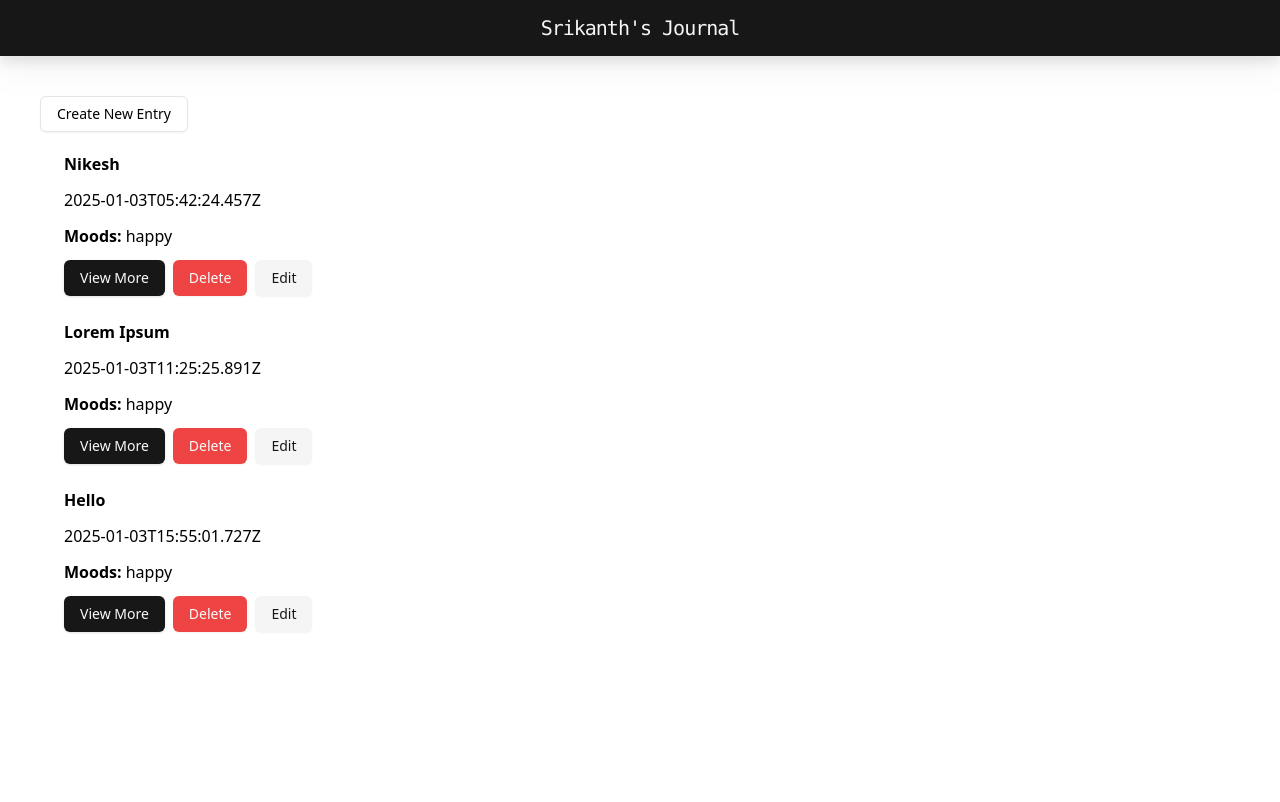
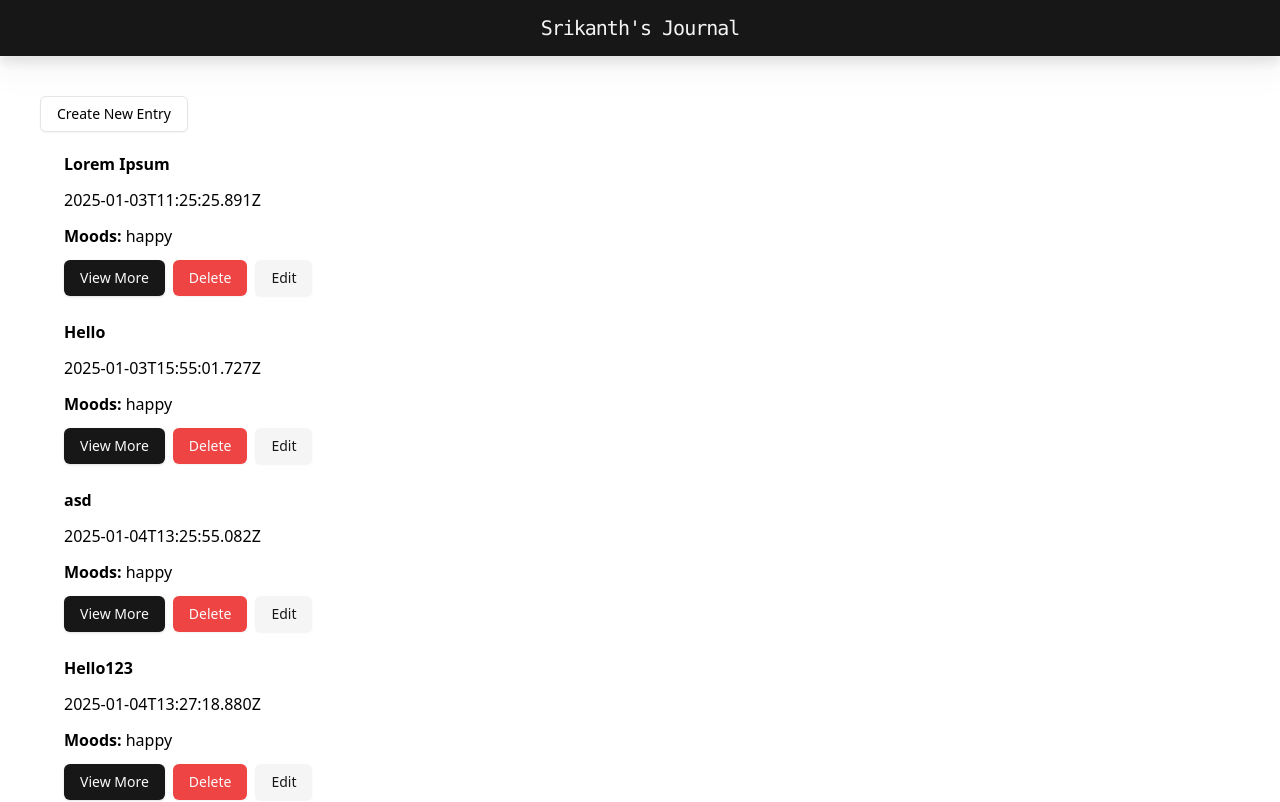
Before and after one commit to srikanthraop/Journal-App, a React (Vite) app: page /dashboard in a window 1280 px wide. Shown: the top 802 px of the page. Built offline with nearby package versions, Linux system fonts and the light colour scheme; data requests are answered from the project's data file.

Commit message:
Changed R-R-D loaders and updated state handling and fetching; also added loadoing screen

```diff
--- a/db.json
+++ b/db.json
@@ -1,37 +1,5 @@
 {
   "entries": [
-    {
-      "id": "333ece60-bda7-479d-a495-c0e696e56228",
-      "date": "2025-01-03T05:42:24.457Z",
-      "createdAt": "2025-01-03T05:42:24.457Z",
-      "updatedAt": "2025-01-03T05:42:24.457Z",
-      "tags": [],
-      "attachments": [],
-      "title": "Nikesh",
-      "tipTapBody": {
-        "type": "doc",
-        "content": [
-          {
-            "type": "paragraph",
-            "content": [
-              {
-                "type": "text",
-                "text": "Nikesh"
-              }
-            ]
-          }
-        ]
-      },
-      "mood": [
-        "happy"
-      ],
-      "favorite": false,
-      "submoodSliders": {
-        "positive1": 1,
-        "positive4": 4,
-        "negative1": 4
-      }
-    },
     {
       "id": "f5816c18-3cb9-4506-9a3f-abe7224d6307",
       "date": "2025-01-03T11:25:25.891Z",
@@ -101,6 +69,139 @@
         "Astonished": 0,
         "Frustrated": 0
       }
+    },
+    {
+      "id": "dedaf8f1-5a55-4637-9194-e9f31ee2d93d",
+      "date": "2025-01-04T13:25:55.082Z",
+      "createdAt": "2025-01-04T13:25:55.082Z",
+      "updatedAt": "2025-01-04T13:25:55.082Z",
+      "tags": [],
+      "attachments": [],
+      "title": "asd",
+      "tipTapBody": {
+        "type": "doc",
+        "content": [
+          {
+            "type": "paragraph",
+            "content": [
+              {
+                "type": "text",
+                "text": "ukbjzdv"
+              }
+            ]
+          }
+        ]
+      },
+      "mood": [
+        "happy"
+      ],
+      "favorite": false,
+      "submoodSliders": {
+        "Anxious": 3
+      }
+    },
+    {
+      "id": "a18ada3f-9383-4d2f-9003-743e5b1974af",
+      "date": "2025-01-04T13:27:18.880Z",
+      "createdAt": "2025-01-04T13:27:18.880Z",
+      "updatedAt": "2025-01-04T13:27:18.880Z",
+      "tags": [],
+      "attachments": [],
+      "title": "Hello123",
+      "tipTapBody": {
+        "type": "doc",
+        "content": [
+          {
+            "type": "paragraph",
+            "content": [
+              {
+                "type": "text",
+                "text": "Hello123"
+              }
+            ]
+          }
+        ]
+      },
+      "mood": [
+        "happy"
+      ],
+      "favorite": false,
+      "submoodSliders": {
+        "Lonely": 4
+      },
+      "attachedMedia": {
+        "game": null,
+        "movie": "no country for old men",
+        "song": null
+      }
+    },
+    {
+      "id": "2e5a4a7f-60a3-4e8b-b574-6aef0b0d2206",
+      "date": "2025-01-04T13:29:35.077Z",
+      "createdAt": "2025-01-04T13:29:35.077Z",
+      "updatedAt": "2025-01-04T13:29:35.077Z",
+      "tags": [],
+      "attachments": [],
+      "title": "ekbf",
+      "tipTapBody": {
+        "type": "doc",
+        "content": [
+          {
+            "type": "paragraph",
+            "content": [
+              {
+                "type": "text",
+                "text": "dvsz"
+              }
+            ]
+          }
+        ]
+      },
+      "mood": [
+        "happy"
+      ],
+      "favorite": false,
+      "submoodSliders": {},
+      "attachedMedia": {
+        "game": null,
+        "movie": "sdv",
+        "song": "ukbkjlb"
+      }
+    },
+    {
+      "id": "6e711a29-88bb-4e57-9a8d-c30f43445c55",
+      "date": "2025-01-04T15:59:05.567Z",
+      "createdAt": "2025-01-04T15:59:05.567Z",
+      "updatedAt": "2025-01-04T15:59:05.567Z",
+      "tags": [],
+      "attachments": [],
+      "title": "Srikanth",
+      "tipTapBody": {
+        "type": "doc",
+        "content": [
+          {
+            "type": "paragraph",
+            "content": [
+              {
+                "type": "text",
+                "text": "React Loader"
+              }
+            ]
+          }
+        ]
+      },
+      "mood": [
+        "happy"
+      ],
+      "favorite": false,
+      "submoodSliders": {
+        "Offended": 2
+      },
+      "attachedMedia": {
+        "game": null,
+        "movie": "www.movie.movie",
+        "song": null
+      }
     }
   ]
 }
--- a/src/App.jsx
+++ b/src/App.jsx
@@ -1,18 +1,17 @@
 import React from "react";
 import "./index.css";
-
 import { createBrowserRouter, RouterProvider } from "react-router-dom";
-
 import Login from "./pages/Login";
 import Error from "./pages/Error";
 import AppLayout from "./pages/AppLayout";
 import Welcome from "./pages/Welcome";
-import Dashboard from "./pages/Dashboard";
+import Dashboard, { fetchAllEntriesLoader } from "./pages/Dashboard";
 import JournalEntryDetailed, {
   journalEntryDetailsLoader,
 } from "./pages/JournalEntryDetailed";
 import AddNewJournalEntry from "./pages/AddNewJournalEntry";
 import EditJournalEntry from "./pages/EditJournalEntry";
+import LoadingScreen from "./components/LoadingScreen";
 
 const router = createBrowserRouter([
   {
@@ -32,6 +31,7 @@ const router = createBrowserRouter([
       {
         path: "/dashboard",
         element: <Dashboard />,
+        loader: fetchAllEntriesLoader,
       },
       {
         path: "/entry/new",
@@ -52,7 +52,7 @@ const router = createBrowserRouter([
 ]);
 
 const App = () => {
-    return <RouterProvider router={router}></RouterProvider>;
+  return <RouterProvider router={router} fallbackElement={<LoadingScreen />} />;
 };
 
 export default App;
--- /dev/null
+++ b/src/components/LoadingScreen.jsx
@@ -0,0 +1,12 @@
+import React from "react";
+import { BarLoader } from "react-spinners";
+
+const LoadingScreen = () => {
+  return (
+    <div className="flex h-screen items-center justify-center bg-gray-100">
+      <BarLoader size={40} color="#565656" />
+    </div>
+  );
+};
+
+export default LoadingScreen;
--- a/src/pages/AppLayout.jsx
+++ b/src/pages/AppLayout.jsx
@@ -1,17 +1,28 @@
 import React from "react";
-import { Outlet } from "react-router-dom";
+import { Outlet, useNavigation } from "react-router-dom";
 
 import Header from "../components/Header";
 import Footer from "../components/Footer";
 
+import LoadingScreen from "@/components/LoadingScreen";
+
 const AppLayout = () => {
+  const navigation = useNavigation();
+  const isNavigationLoading = navigation.state !== "idle";
+
+  console.log(navigation.state);
   return (
     <div className="h-dvh">
       <Header />
-      <main className="p-10">
-        <Outlet />
-      </main>
-      {/* <Footer /> */}
+      {isNavigationLoading ? (
+        <LoadingScreen />
+      ) : (
+        <>
+          <main className="p-10">
+            <Outlet />
+          </main>
+        </>
+      )}
     </div>
   );
 };
--- a/src/pages/Dashboard.jsx
+++ b/src/pages/Dashboard.jsx
@@ -1,9 +1,10 @@
 import React, { useEffect } from "react";
-import { Link, useNavigation } from "react-router-dom";
+import { Link, useLoaderData, useNavigation } from "react-router-dom";
 import { useDispatch, useSelector } from "react-redux";
-import { fetchEntries } from "../features/entrySlice";
+import { addEntries, fetchEntries } from "../features/entrySlice";
 import JournalEntryList from "../components/JournalEntryList";
 import { Button } from "@/components/ui/button";
+import { getEntries } from "@/services/journalEntryAPI";
 
 // HANDLE THE ERROR WHEN NO ENTRIES
 //HANDLE LOADING
@@ -13,21 +14,30 @@ const Dashboard = () => {
   const { entries, status, error } = useSelector((state) => state.entries);
 
   const navigation = useNavigation();
+  const loaderEntries = useLoaderData();
+  const loaderStatus = navigation.state;
+
+  // useEffect(
+  //   function () {
+  //     if (navigation.state !== "idle") {
+  //       console.log("DASHBOARD" + navigation.state);
+  //     }
+  //   },
+  //   [navigation],
+  // );
 
   useEffect(
     function () {
-      if (navigation.state !== "idle") {
-        console.log("DASHBOARD" + navigation.state);
-      }
+      dispatch(addEntries(loaderEntries));
     },
-    [navigation],
+    [loaderEntries],
   );
 
-  useEffect(() => {
-    if (status === "idle") {
-      dispatch(fetchEntries());
-    }
-  }, [dispatch, status]);
+  // useEffect(() => {
+  //   if (status === "idle") {
+  //     dispatch(fetchEntries());
+  //   }
+  // }, [dispatch, status]);
 
   return (
     <div className="dashboard">
@@ -40,14 +50,21 @@ const Dashboard = () => {
       </section>
 
       <section>
-        {status === "loading" && <p>Loading entries...</p>}
-        {status === "failed" && <p>Error: {error}</p>}
-        {status === "succeeded" && entries && (
-          <JournalEntryList entries={entries} />
+        {/* {state === "loading" && <p>Loading entries...</p>} */}
+        {loaderStatus === "idle" && loaderEntries && (
+          <JournalEntryList entries={loaderEntries} />
         )}
       </section>
     </div>
   );
 };
 
+export async function fetchAllEntriesLoader() {
+  try {
+    return await getEntries();
+  } catch (error) {
+    throw new Response("Entries not found", { status: 404 });
+  }
+}
+
 export default Dashboard;
--- a/src/pages/EditJournalEntry.jsx
+++ b/src/pages/EditJournalEntry.jsx
@@ -5,7 +5,7 @@ import { useDispatch } from "react-redux";
 import TextInput from "../components/journal-entry-components/TextInput";
 import TipTapEditor from "../components/TipTapEditor";
 import FormButton from "../components/journal-entry-components/FormButton";
-import { editEntry } from "../features/entrySlice";
+import { addEntries, editEntry } from "../features/entrySlice";
 
 function EditJournalEntry() {
   const entry = useLoaderData();
@@ -18,7 +18,6 @@ function EditJournalEntry() {
   function handleSubmit(e) {
     e.preventDefault();
 
-        // Validate the input fields
     if (
       !title.trim() ||
       !tipTapBody.content ||
@@ -28,21 +27,19 @@ function EditJournalEntry() {
       return;
     }
 
-        // Construct the updated entry object
     const updatedEntry = {
       ...entry,
       title,
       tipTapBody,
     };
 
-        // Dispatch the editEntry thunk
     dispatch(editEntry(updatedEntry))
       .unwrap()
       .then(() => {
-                navigate("/dashboard"); // Redirect to the dashboard on success
+        navigate("/dashboard");
       })
       .catch((error) => {
-                alert(`Failed to save entry: ${error}`); // Handle errors
+        alert(`Failed to save entry: ${error}`);
       });
   }
 
@@ -67,8 +64,33 @@ function EditJournalEntry() {
   );
 }
 
+// export async function journalEntryDetailsLoader({ params }) {
+//   try {
+//     return await getEntryById(params.id);
+//   } catch (error) {
+//     throw new Response("Entry not found", { status: 404 });
+//   }
+// }
+
 export async function journalEntryDetailsLoader({ params }) {
-    return await getEntryById(params.id);
+  const state = store.getState();
+  const entryId = params.id;
+
+  // Check if the entry exists in Redux state
+  const entry = state.entries.entries.find((entry) => entry.id === entryId);
+
+  if (entry) {
+    return entry; // Return from Redux state
+  }
+
+  // Fallback to server fetch
+  try {
+    const fetchedEntry = await getEntryById(entryId);
+    store.dispatch(addEntries([fetchedEntry])); // Optionally store in Redux
+    return fetchedEntry;
+  } catch (error) {
+    throw new Response("Entry not found", { status: 404 });
+  }
 }
 
 export default EditJournalEntry;
--- a/src/pages/JournalEntryDetailed.jsx
+++ b/src/pages/JournalEntryDetailed.jsx
@@ -7,23 +7,18 @@ import {
 } from "react-router-dom";
 import { getEntryById } from "../services/journalEntryAPI";
 import { useDispatch } from "react-redux";
-import { deleteEntry } from "../features/entrySlice";
+import { addEntries, deleteEntry } from "../features/entrySlice";
 import TiptapEditor from "../components/TipTapEditor";
 import DeleteButton from "@/components/DeleteButton";
+import store from "@/store";
 
 const JournalEntryDetailed = () => {
   const entry = useLoaderData();
   const dispatch = useDispatch();
   const navigate = useNavigate();
 
-  const navigation = useNavigation();
-  useEffect(() => {
-    console.log(navigation.state);
-  }, [navigation]);
-  console.log(navigation);
-
-  function handleDelete() {
-    dispatch(deleteEntry(entry.id));
+  async function handleDelete() {
+    await dispatch(deleteEntry(entry.id));
     navigate("/dashboard");
   }
 
@@ -57,7 +52,22 @@ const JournalEntryDetailed = () => {
 };
 
 export async function journalEntryDetailsLoader({ params }) {
-  return await getEntryById(params.id);
+  const state = store.getState();
+  const entryId = params.id;
+
+  const entry = state.entries.entries.find((entry) => entry.id === entryId);
+
+  if (entry) {
+    return entry;
+  }
+
+  try {
+    const fetchedEntry = await getEntryById(entryId);
+    store.dispatch(addEntries([fetchedEntry]));
+    return fetchedEntry;
+  } catch (error) {
+    throw new Response("Entry not found", { status: 404 });
+  }
 }
 
 export default JournalEntryDetailed;
```
Also changed, not shown: mockdata.js (deleted, +0 -64 lines), src/features/entrySlice.js (+10 -7 lines), src/pages/AddNewJournalEntry.jsx (+12 -6 lines), src/pages/Error.jsx (+9 -1 lines), src/services/journalEntryAPI.js (+4 -4 lines). Lines whose indentation alone changed are shown as unchanged.
